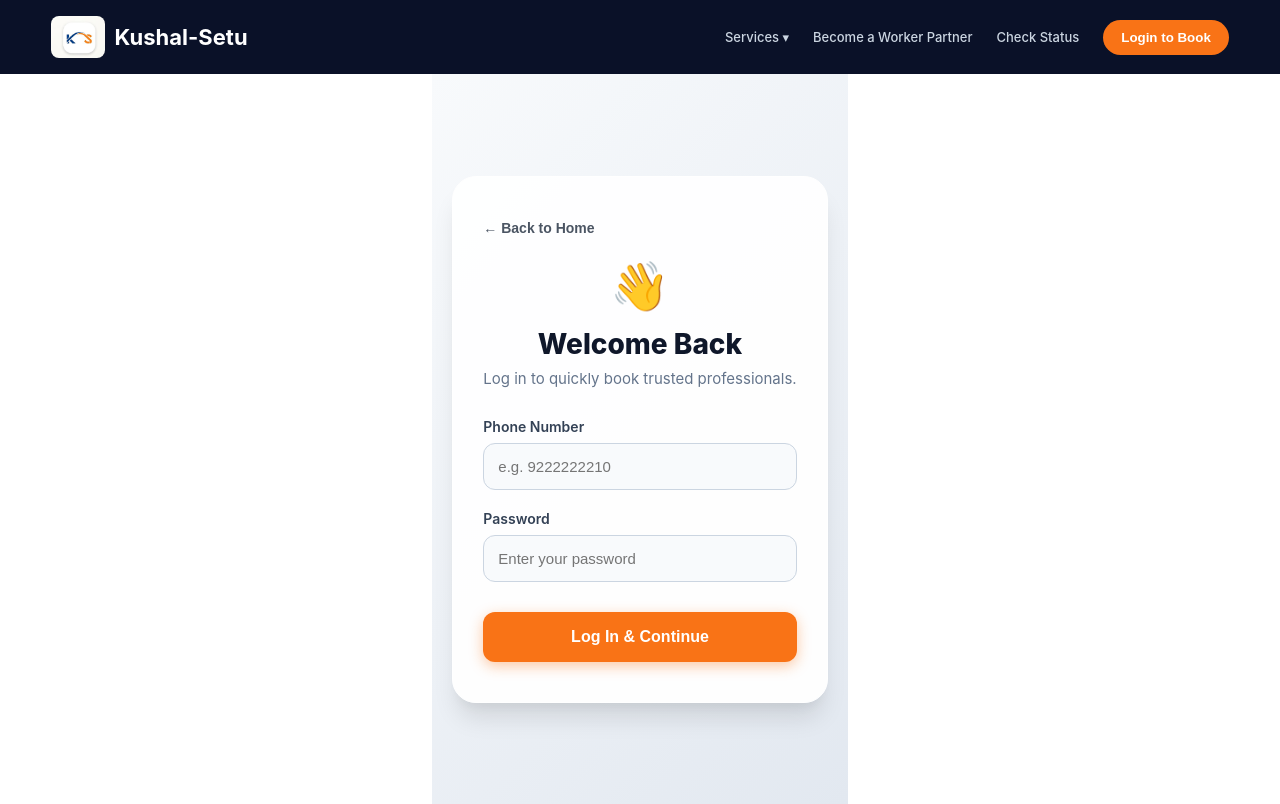
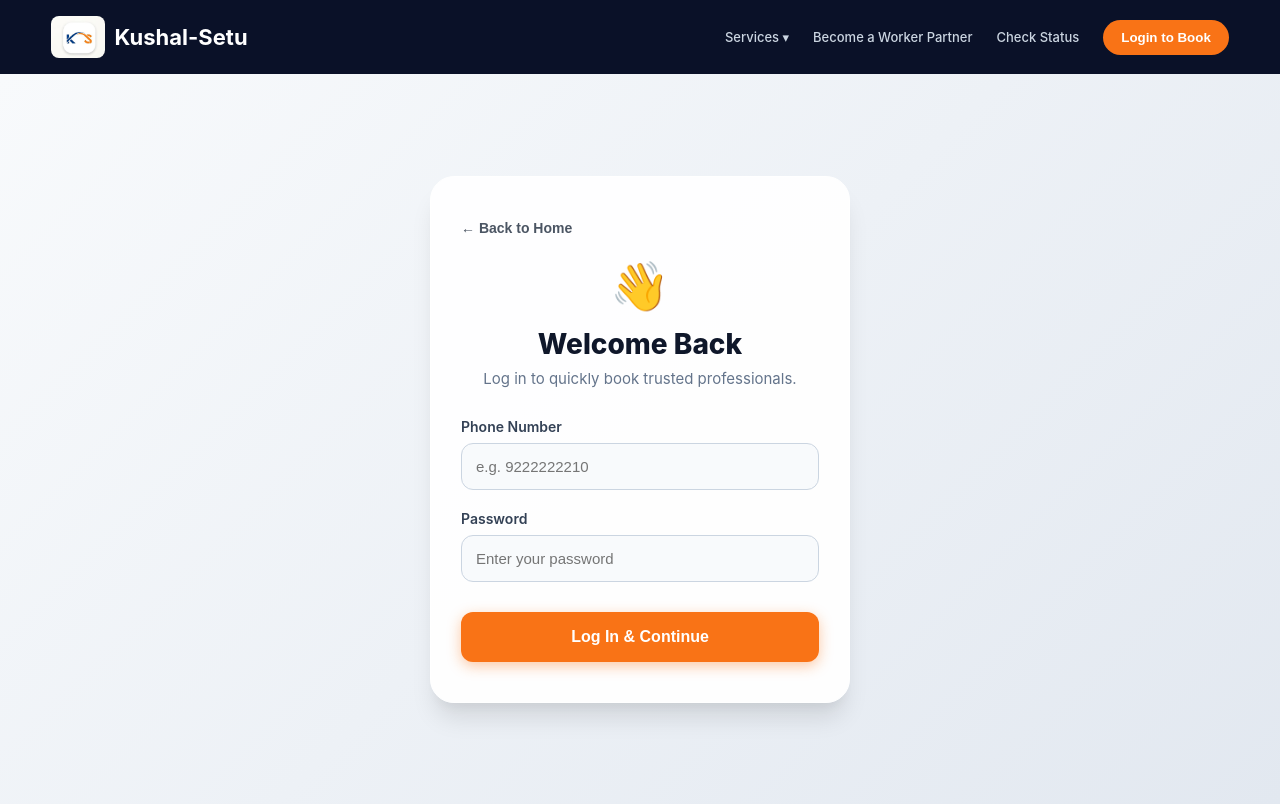
Before and after one commit to Sanchit1430H/coop-gig-platform, a React (Vite) app in the folder public website/: page / in a window 1280 px wide. Both pictures are taken after typing "Sample" into the empty fields and a click on the button "Search & Book". Built offline with nearby package versions, Linux system fonts and the light colour scheme.

Commit message:
Fixed full-width gradient on login page

```diff
--- a/public website/src/App.jsx
+++ b/public website/src/App.jsx
@@ -521,8 +521,12 @@ const renderCustomerLogin = () => (
       justifyContent: 'center',
       alignItems: 'center',
       minHeight: 'calc(100vh - 70px)',
+      width: '100%',             /* <-- THIS FIXES THE NARROW COLUMN */
+      maxWidth: '100%',          /* <-- THIS FIXES THE NARROW COLUMN */
+      margin: '0',
       background: 'linear-gradient(135deg, #f8fafc 0%, #e2e8f0 100%)',
-      padding: '40px 20px'
+      padding: '40px 20px',
+      boxSizing: 'border-box'
     }}>
       <div className="booking-card bubble-effect" style={{
         maxWidth: '420px',
```
